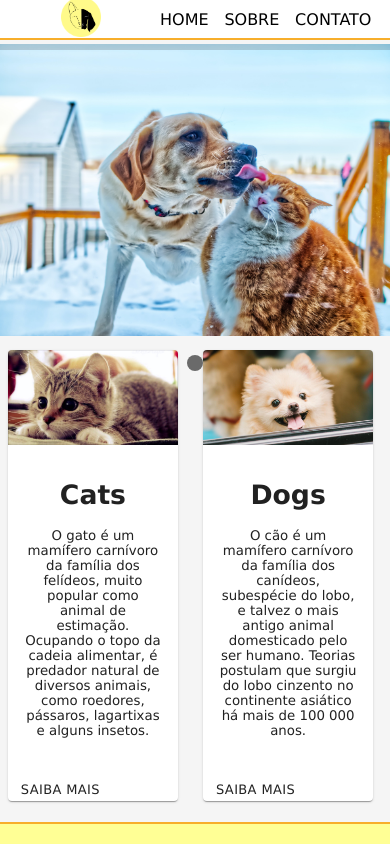
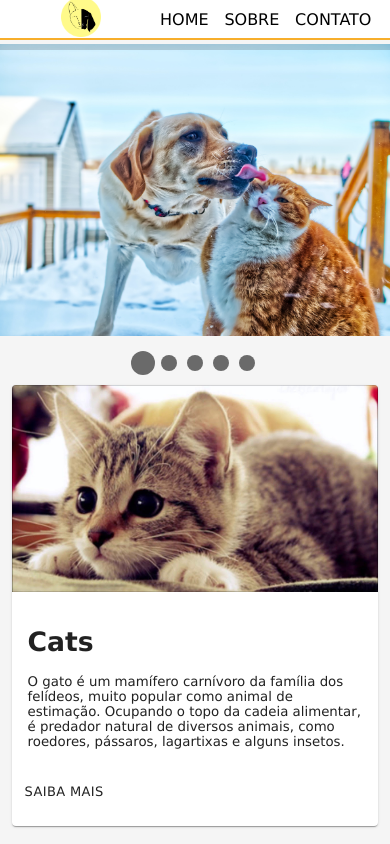
Before and after one commit to athenasaran/PI-GRUPO4, a React (Create React App) app in the folder catdog/: page / in a window 390 px wide. Shown: the top 844 px of the page. Built offline with nearby package versions, Linux system fonts and the light colour scheme.

Commit message:
adição de responsividade na home

```diff
--- a/catdog/src/pages/Home/Home.css
+++ b/catdog/src/pages/Home/Home.css
@@ -1,23 +1,43 @@
 .home {
     margin: 2% 2%;
-    text-align: center;
+    text-align: left;
 }
 
 .c-card {
-    height: 96%;
+    height: 50%;
     margin-top: 3%;
-    width: 95%;
+    width: 48%;
 }
 
 .d-card {
-    height: 96%;
+    height: 50%;
     margin-top: 3%;
-    width: 95%;
+    width: 48%;
+}
+
+@media(max-width:699px){
+    .c-card {
+        height: 98%;
+        margin-top: 11%;
+        width: 98%;
+    }
+
+    .d-card {
+        height: 98%;
+        margin-top: 11%;
+        width: 98%;
+    }
+
 }
 
 .cd-botao {
     padding: auto;
 
+}
+
+.cg-botao{
+    position: relative;
+    bottom: 10px;
 }
 
 .link {
@@ -27,3 +47,10 @@
 .link:hover {
     color: var(--amarelo);
 }
+
+.caixa{
+    display: flex;
+    flex-direction: row;
+    flex-wrap: wrap;
+    justify-content: space-around;
+}
--- a/catdog/src/pages/Home/Home.jsx
+++ b/catdog/src/pages/Home/Home.jsx
@@ -49,9 +49,9 @@ const Home = () => {
 
             </AutoplaySlider>
             <div className="home">
-                <Grid container spacing={2}>
-                    <Grid item xs={6}>
-                        <Card className="c-card">
+                <div className = "caixa">
+
+                    <Card className="c-card" onClick={() => window.location = "/cat"}>
                         <CardActionArea>
                             <CardMedia component="img" alt="Foto de Gato" title="Foto de Gato" image={cat_image} />
                             <CardContent>
@@ -66,9 +66,8 @@ const Home = () => {
                             </Button>
                         </CardActions>
                     </Card>
-                    </Grid>
-                    <Grid item xs={6}>
-                        <Card className="d-card">
+
+                    <Card className="d-card" onClick={() => window.location = "/dog"}>
                         <CardActionArea>
                             <CardMedia component="img" alt="Foto de Cachorro" title="Foto de Cachorro" image={dog_image} />
                             <CardContent>
@@ -83,9 +82,8 @@ const Home = () => {
                             </Button>
                         </CardActions>
                     </Card>
-                    </Grid>
+                </div>
 
-                </Grid>
             </div>
 
             <Footer />
```
Also changed, not shown: 1 other file (tests, documents, lock files or other folders). Lines whose indentation alone changed are shown as unchanged.
